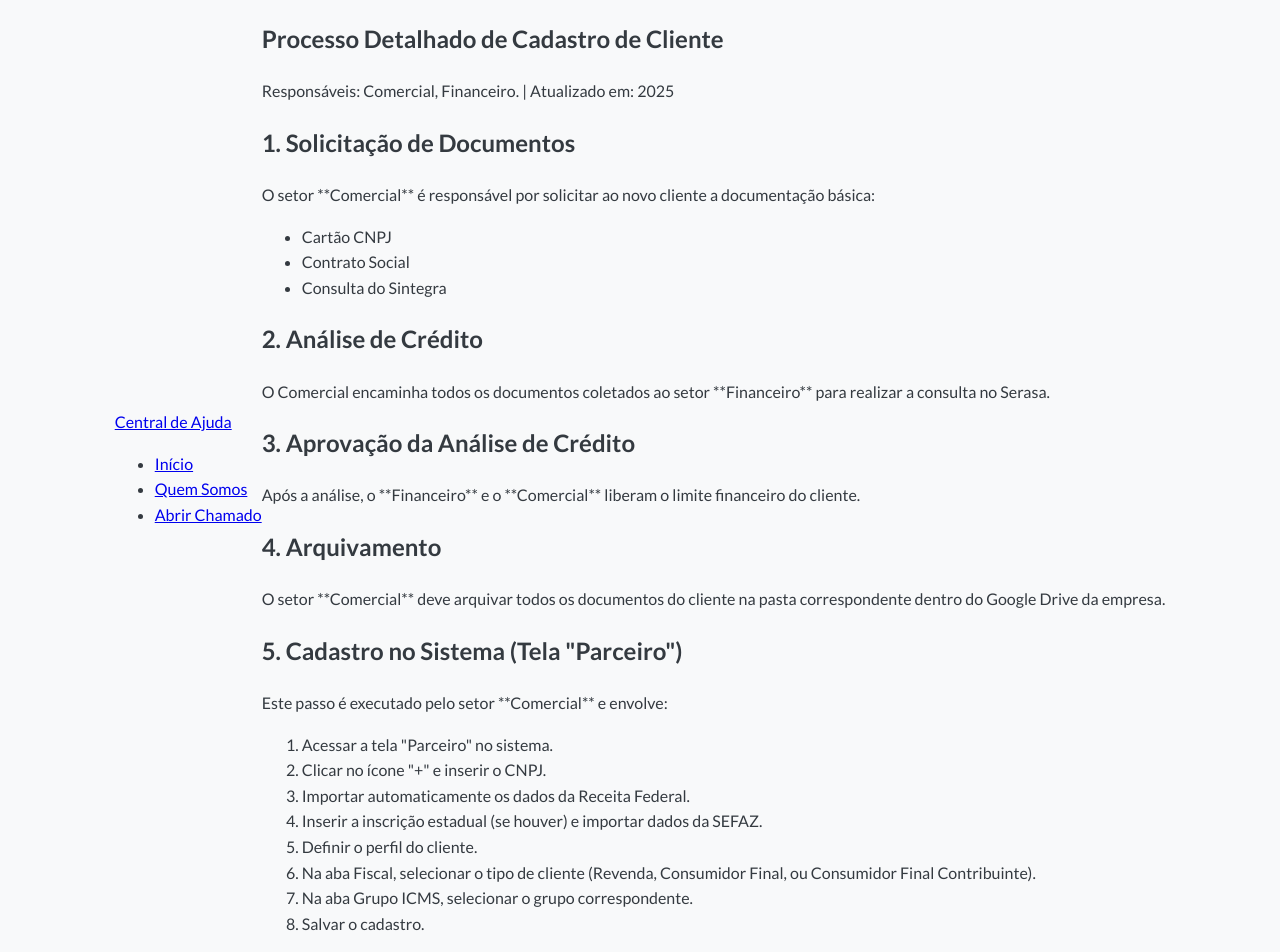
After one commit to MHennrique/chatbot-onboarding-ia, a Flask app: page /cadastro-cliente in a window 1280 px wide. The commit adds this page. Run offline with Flask 3, Linux system fonts and the light colour scheme.

```diff
--- a/app.py
+++ b/app.py
@@ -1,4 +1,3 @@
-
 import os
 from dotenv import load_dotenv
 from flask import Flask, request, jsonify
@@ -39,6 +38,14 @@ def obter_resposta_ia(pergunta_usuario, base_conhecimento, historico_conversa):
     3. Se a pergunta for sobre 'benefícios', 'plano de saúde', 'vale alimentação' ou 'auxílio educação', inclua OBRIGATORIAMENTE a seguinte linha no final da sua resposta:
 
         Para ver o detalhe completo dos benefícios e valores, acesse: [Detalhamento de Benefícios](/beneficios)
+
+    4. Se a pergunta for sobre 'cadastro de cliente', 'como cadastrar um cliente', 'documentos de cliente', 'Serasa' ou 'análise de crédito', inclua OBRIGATORIAMENTE a seguinte linha no final da sua resposta:
+
+        Para ver o processo detalhado, acesse: [Processo Completo de Cadastro de Cliente](/cadastro-cliente)
+
+    5. Se a pergunta for sobre 'orçamento', 'emissão de pedido', 'liberação financeira de pedido' ou 'pedido de separação', inclua OBRIGATORIAMENTE a seguinte linha no final da sua resposta:
+
+        Para ver o fluxo completo, acesse: [Fluxo Completo de Orçamento e Pedido](/orcamento-pedido)
 
     Se a resposta não estiver no CONTEÚDO, diga: 'Desculpe, não encontrei essa informação nos meus documentos.'.
     Não invente informações.
@@ -103,6 +110,17 @@ def contato_page():
     """Rota para a página de Contato e Suporte."""
     return render_template('contato.html')
 
+
+@app.route('/cadastro-cliente')
+def cadastro_cliente_page():
+    """Rota para a página do Processo de Cadastro de Cliente."""
+    return render_template('artigo_cadastro_cliente.html')
+
+@app.route('/orcamento-pedido')
+def orcamento_pedido_page():
+    """Rota para a página do Processo de Orçamento e Pedido."""
+    return render_template('artigo_orcamento_pedido.html')
+
+
 if __name__ == '__main__':
-
     app.run(host='0.0.0.0', port=5000, debug=True)
--- /dev/null
+++ b/templates/artigo_cadastro_cliente.html
@@ -0,0 +1,73 @@
+<!DOCTYPE html>
+<html lang="pt-BR">
+<head>
+    <meta charset="UTF-8">
+    <meta name="viewport" content="width=device-width, initial-scale=1.0">
+    <title>Processo de Cadastro de Cliente - Rocha Alimentos</title>
+    <link rel="stylesheet" href="{{ url_for('static', filename='style.css') }}">
+</head>
+<body>
+
+    <header class="main-header">
+        <div class="container">
+            <a href="{{ url_for('index') }}" class="logo">Central de Ajuda</a>
+            <nav>
+                <ul>
+                    <li><a href="{{ url_for('index') }}">Início</a></li>
+                    <li><a href="{{ url_for('mvv_page') }}">Quem Somos</a></li>
+                    <li><a href="{{ url_for('contato_page') }}">Abrir Chamado</a></li>
+                </ul>
+            </nav>
+        </div>
+    </header>
+
+    <main class="container article-page">
+        <article>
+            <h1>Processo Detalhado de Cadastro de Cliente</h1>
+            <p class="article-meta">Responsáveis: Comercial, Financeiro. | Atualizado em: 2025</p>
+
+            <section class="article-section">
+                <h2>1. Solicitação de Documentos</h2>
+                <p>O setor **Comercial** é responsável por solicitar ao novo cliente a documentação básica:</p>
+                <ul>
+                    <li>Cartão CNPJ</li>
+                    <li>Contrato Social</li>
+                    <li>Consulta do Sintegra</li>
+                </ul>
+            </section>
+
+            <section class="article-section">
+                <h2>2. Análise de Crédito</h2>
+                <p>O Comercial encaminha todos os documentos coletados ao setor **Financeiro** para realizar a consulta no Serasa.</p>
+            </section>
+
+            <section class="article-section">
+                <h2>3. Aprovação da Análise de Crédito</h2>
+                <p>Após a análise, o **Financeiro** e o **Comercial** liberam o limite financeiro do cliente.</p>
+            </section>
+
+            <section class="article-section">
+                <h2>4. Arquivamento</h2>
+                <p>O setor **Comercial** deve arquivar todos os documentos do cliente na pasta correspondente dentro do Google Drive da empresa.</p>
+            </section>
+
+            <section class="article-section">
+                <h2>5. Cadastro no Sistema (Tela "Parceiro")</h2>
+                <p>Este passo é executado pelo setor **Comercial** e envolve:</p>
+                <ol>
+                    <li>Acessar a tela "Parceiro" no sistema.</li>
+                    <li>Clicar no ícone "+" e inserir o CNPJ.</li>
+                    <li>Importar automaticamente os dados da Receita Federal.</li>
+                    <li>Inserir a inscrição estadual (se houver) e importar dados da SEFAZ.</li>
+                    <li>Definir o perfil do cliente.</li>
+                    <li>Na aba Fiscal, selecionar o tipo de cliente (Revenda, Consumidor Final, ou Consumidor Final Contribuinte).</li>
+                    <li>Na aba Grupo ICMS, selecionar o grupo correspondente.</li>
+                    <li>Salvar o cadastro.</li>
+                </ol>
+            </section>
+        </article>
+    </main>
+
+    <script src="{{ url_for('static', filename='script.js') }}"></script>
+</body>
+</html>
```
Also changed, not shown: templates/index.html (+9 -1 lines), templates/templates/artigo_orcamento_pedido.html (added, +63 -0 lines), 2 other files.
